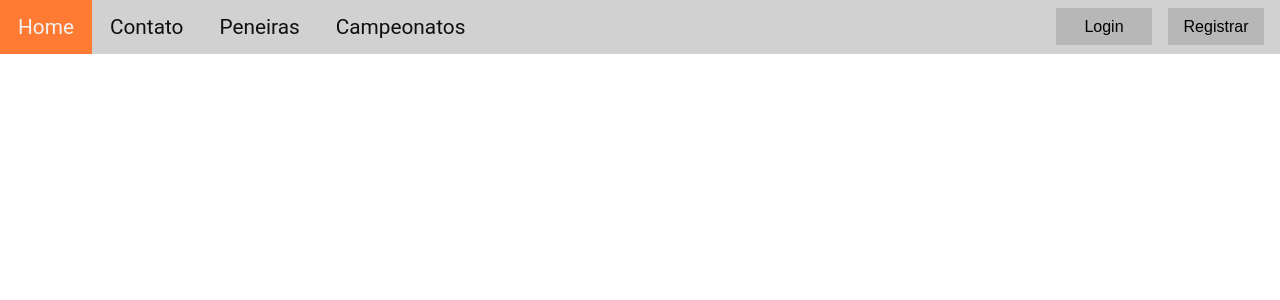
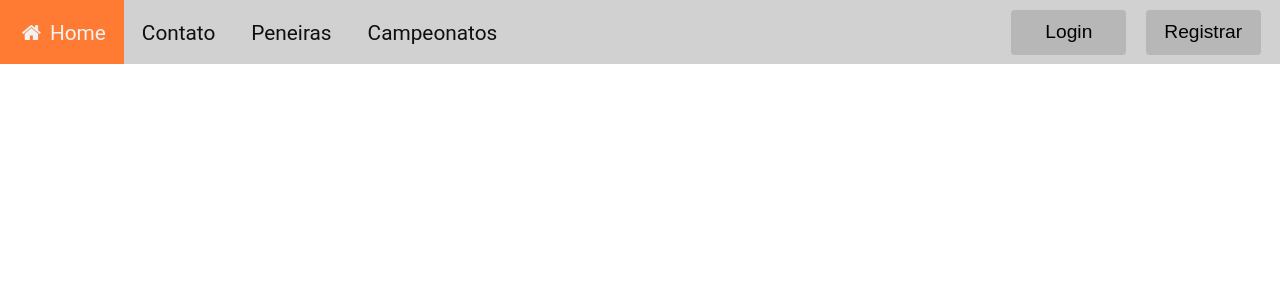
Before and after one commit to MateusPaulino13/InfoSports, a PHP site: page /home.html in a window 1280 px wide. Shown: the top 300 px of the page. Run offline with PHP 8.4, Linux system fonts and the light colour scheme.

Commit message:
finalizando botões navbar

```diff
--- a/home.html
+++ b/home.html
@@ -1,16 +1,22 @@
 <!DOCTYPE html>
 <html lang="en">
   <head>
-            <meta charset="UTF-8">
-            <meta http-equiv="X-UA-Compatible" content="IE=edge">
-            <meta name="viewport" content="width=device-width, initial-scale=1.0">
-            <link rel="stylesheet" href="style/home.css">
+    <meta charset="UTF-8" />
+    <meta http-equiv="X-UA-Compatible" content="IE=edge" />
+    <meta name="viewport" content="width=device-width, initial-scale=1.0" />
+    <!-- font awesome -->
+    <link
+      rel="stylesheet"
+      href="https://cdnjs.cloudflare.com/ajax/libs/font-awesome/4.7.0/css/font-awesome.min.css"
+    />
+    <link rel="stylesheet" href="style/home.css" />
     <title>InfoSports - Home</title>
   </head>
   <body>
+    <!-- navbar -->
     <ul class="navbar">
       <li class="navbar-item">
-                    <a class="active" href="">Home</a>
+        <a class="active" href=""><i class="fa fa-fw fa-home"></i> Home</a>
       </li>
       <li class="navbar-item">
         <a href="">Contato</a>
@@ -27,5 +33,6 @@
         <button class="login">Login</button>
       </div>
     </ul>
+    <!-- navbar -->
   </body>
 </html>
--- a/style/home.css
+++ b/style/home.css
@@ -4,20 +4,22 @@
 }
 
 /* Variáveis */
-:root{
-    --ativo: #FF7B33;
+:root {
+  --laranja: #ff7b33;
   --navbar: #d1d1d1;
   --white: #f2f2f2;
 }
 
-body, html {
+body,
+html {
   box-sizing: border-box;
-    font-family: 'Roboto', sans-serif;
+  font-family: "Roboto", sans-serif;
 }
 
 /* Navbar */
 .navbar {
   list-style-type: none;
+  height: 4em;
   margin: 0;
   padding: 0;
   overflow: hidden;
@@ -29,13 +31,14 @@ body, html {
 }
 
 li a {
+  display: flex;
   font-size: 1.3em;
   display: block;
   color: rgb(15, 15, 15);
   text-align: center;
-    padding: 15px 18px;
+  padding: 21px 18px;
   text-decoration: none;
-    transition: ease-in-out .2s;
+  transition: ease-in-out 0.2s;
 }
 
 .navbar .login-container {
@@ -43,20 +46,28 @@ li a {
 }
 
 .navbar .login-container button {
+  border-radius: 0.2em;
   float: right;
   width: 6em;
-    font-size: 1em;
-    padding: .6em .7rem;
-    margin-top: .5em;
+  font-size: 1.2em;
+  padding: 0.6em 0.7rem;
+  margin-top: 0.5em;
   margin-right: 1em;
   border: none;
   background-color: #b2b2b2cb;
+  transition: ease-in-out 0.2s;
+}
+
+.login-container .login:hover,
+.login-container .registrar:hover {
+  background-color: #7e7e7efd;
+  color: var(--white);
 }
 
 .active {
   color: var(--white);
-    background-color: var(--ativo);
-    transition: ease-in-out .2s;
+  background-color: var(--laranja);
+  transition: ease-in-out 0.2s;
 }
 
 li a:hover:not(.active) {
```
Lines whose indentation alone changed are shown as unchanged.
